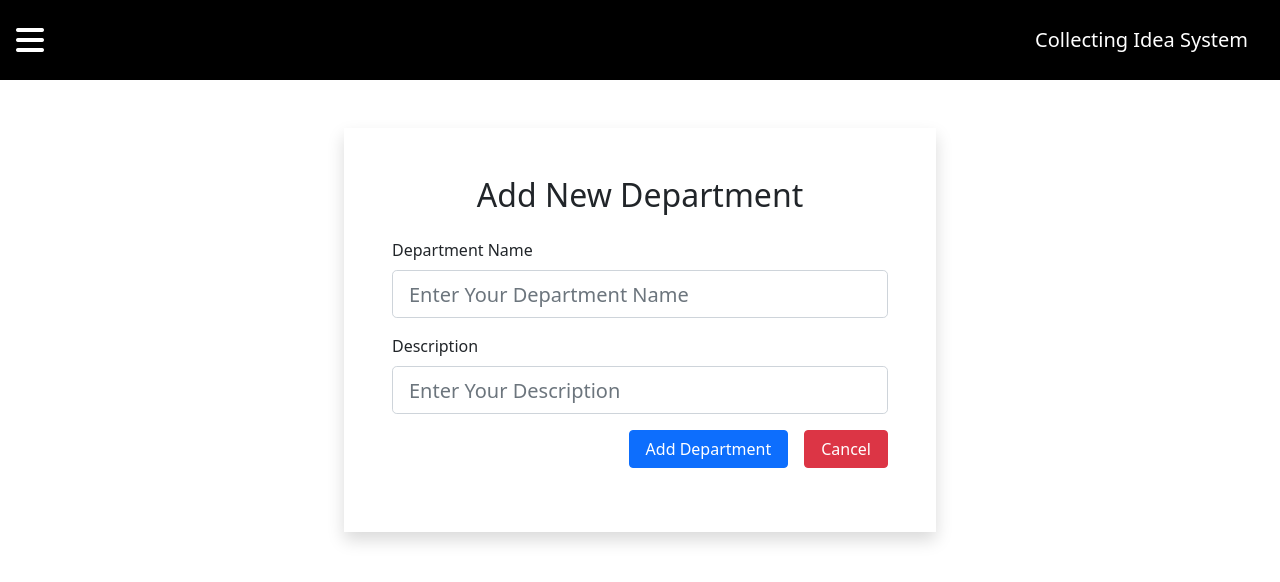
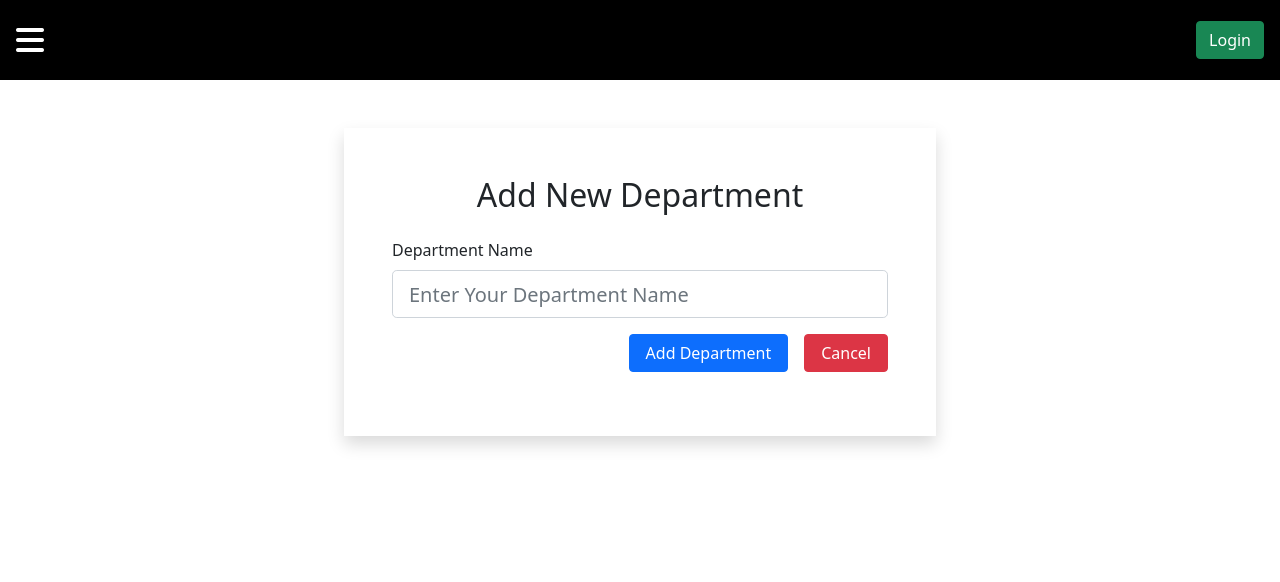
Before and after one commit to wrangzii/frontend-webproject, a React (Create React App) app: page /departments/add in a window 1280 px wide. Shown: the top 582 px of the page. Built offline with nearby package versions, Linux system fonts and the light colour scheme.

Commit message:
Change class to function component

```diff
--- a/src/App.js
+++ b/src/App.js
@@ -22,8 +22,7 @@ import ViewDepart from './components/departments/ViewDepart';
 import {
   BrowserRouter,
   Routes,
-  Route,
-  Navigate
+  Route
 } from "react-router-dom";
 
 function App() {
--- a/src/components/Navbar.js
+++ b/src/components/Navbar.js
@@ -1,10 +1,11 @@
-import React, { useState } from "react";
+import React from "react";
 import { Link } from "react-router-dom";
-import { FaBars } from "react-icons/fa";
 import { Sidebar } from "./Sidebar";
+import NavbarAction from "./NavbarAction";
 import './styles/Navbar.css';
 
-const Navbar = () => {
+const Navbar = (props) => {
+
     window.onload = () => {
         const sidebar = document.querySelector("ul.nav-menu");
         const sidebar_items = document.querySelectorAll("ul.nav-menu a");
@@ -24,8 +25,8 @@ const Navbar = () => {
         function closeSidebar() {
             sidebar.classList.remove("active")
         }
+    }
 
-    }
     return (
         <div className="navbar">
             <div className="wrapper">
@@ -44,8 +45,9 @@ const Navbar = () => {
                         )
                     })}
                 </ul>
+                <p>{props.loginName}</p>
             </div>
-            <Link to="/" className="navbar-brand text-white">Collecting Idea System</Link>
+            <NavbarAction />
         </div>
     )
 }
--- /dev/null
+++ b/src/components/NavbarAction.js
@@ -0,0 +1,23 @@
+import React from "react";
+import { Link } from "react-router-dom";
+import { Cookies } from "react-cookie";
+
+const NavbarAction = props => {
+    const cookies = new Cookies()
+    const token = cookies.get("token")
+    if (token) {
+        // const title = props.navActionProps.title
+        // const className = props.navActionProps.className
+        // const path = props.navActionProps.path
+
+        return (
+            <h4 className="text-light">{`Welcome ${props.loginName}!`}</h4>
+        );
+    } else {
+        return (
+            <Link to="/login" className="btn btn-success">Login</Link>
+        )
+    }
+}
+
+export default NavbarAction;
--- a/src/components/categories/AddCate.js
+++ b/src/components/categories/AddCate.js
@@ -1,5 +1,6 @@
 import React, { useState } from "react";
 import axios from "axios";
+import { Cookies } from "react-cookie";
 
 import { Link, useNavigate } from "react-router-dom";
 
--- a/src/components/departments/AddDepart.js
+++ b/src/components/departments/AddDepart.js
@@ -9,7 +9,7 @@ export default class AddDepart extends React.Component {
         super(props)
         this.state = {
             "departmentName": "",
-            "description": ""
+            // "description": ""
         }
     }
 
@@ -17,12 +17,12 @@ export default class AddDepart extends React.Component {
         this.setState({ [event.target.name]: event.target.value })
     }
 
-    AddDepart = () => {
+    addDepart = () => {
         const cookies = new Cookies();
 
         const raw = JSON.stringify({
             "departmentName": this.state.departmentName,
-            "description": this.state.description
+            // "description": this.state.description
         });
         const requestOptions = {
             method: 'POST',
@@ -39,6 +39,7 @@ export default class AddDepart extends React.Component {
                 if (response.ok) {
                     return response.json()
                 }
+                throw new Error('error')
             })
             .then(result => {
                 console.log(result.departmentName)
@@ -65,7 +66,7 @@ export default class AddDepart extends React.Component {
                             onChange={this.setParams}
                         />
                     </div>
-                    <div className="form-group">
+                    {/* <div className="form-group">
                         <label htmlFor="description">Description</label>
                         <input
                             type="text"
@@ -75,9 +76,9 @@ export default class AddDepart extends React.Component {
                             value={this.description}
                             onChange={this.setParams}
                         />
-                    </div>
+                    </div> */}
                     <div className="form-group text-right">
-                        <button className="btn btn-primary px-3 mr-3" onClick={this.AddDepart}>Add Department</button>
+                        <button className="btn btn-primary px-3 mr-3" onClick={this.addDepart}>Add Department</button>
                         <Link to="/department" className="btn btn-danger px-3">Cancel</Link>
                     </div>
                 </div>
--- a/src/components/form/ForgotPassword.js
+++ b/src/components/form/ForgotPassword.js
@@ -12,7 +12,6 @@ const Login = () => {
                     <input type="email" className="form-control" placeholder="Enter email" />
                 </div>
                 <Button value="Reset password" color="success" />
-                <Link to="/" className="btn btn-danger">Back to login</Link>
             </form>
         </div>
     );
--- a/src/components/form/Login.js
+++ b/src/components/form/Login.js
@@ -1,26 +1,20 @@
-import React from "react";
+import React, { useState } from "react";
 import { Link } from 'react-router-dom';
-import axios from "axios";
 import { Cookies } from "react-cookie";
-export default class Login extends React.Component {
-	constructor(props) {
-		super(props)
-		this.state = {
-			"username": "",
-			"password": ""
+
+const Login = () => {
+	const [Username, setUsername] = useState("");
+	const [Password, setPassword] = useState("");
+
+	const handleLogin = () => {
+		function redirectHome() {
+			window.location.replace("/")
 		}
-	}
-
-	setParams = event => {
-		this.setState({ [event.target.name]: event.target.value })
-	}
-
-	login = () => {
 		const myHeaders = new Headers();
 		myHeaders.append("Content-Type", "application/json");
 		const raw = JSON.stringify({
-			"username": this.state.username,
-			"password": this.state.password
+			"username": Username,
+			"password": Password
 		});
 		const requestOptions = {
 			method: 'POST',
@@ -40,32 +34,36 @@ export default class Login extends React.Component {
 			.then(result => {
 				const cookies = new Cookies();
 				cookies.set('token', result.token, { path: '/' });
+				redirectHome()
 			})
 			.catch(error => {
 				console.log('error', error)
 				alert("Wrong")
 			});
-	}
-
-	render() {
+	};
 	return (
 		<div className="authentication container">
 			<form className="d-flex flex-column mx-auto">
 				<h3><b>Login to your account</b></h3>
 				<div className="form-group mb-3">
 					<label htmlFor="username" className="mb-2">Username</label>
-						<input type="text" name="username" className="form-control" placeholder="Enter username" onChange={this.setParams} />
+					<input type="text" name="username" className="form-control" placeholder="Enter username" onChange={(e) => {
+						setUsername(e.target.value)
+					}} />
 				</div>
 				<div className="form-group mb-3">
 					<label htmlFor="password" className="mb-2">Password</label>
-						<input type="password" name="password" className="form-control" placeholder="Password" onChange={this.setParams} />
+					<input type="password" name="password" className="form-control" placeholder="Password" onChange={(e) => {
+						setPassword(e.target.value)
+					}} />
 				</div>
 				<div className="form-group mb-3 text-right">
 					<Link to="/forgot">Forgot password?</Link>
 				</div>
-					<button type="button" onClick={this.login} className="btn btn-success">Login</button>
+				<button type="button" onClick={handleLogin} className="btn btn-success">Login</button>
 			</form>
 		</div>
 	)
 }
-}
+
+export default Login;
--- a/src/components/users/AddUser.js
+++ b/src/components/users/AddUser.js
@@ -14,7 +14,9 @@ export default class AddUser extends React.Component {
             "dateOfBirth": "",
             "role": [],
             "password": "",
-            //"departmentId": "",
+            "department": {
+                "departmentId": ""
+            },
         }
     }
 
@@ -24,11 +26,10 @@ export default class AddUser extends React.Component {
 
     addUser = () => {
         const cookies = new Cookies();
-        // const myHeaders = new Headers();
-        // myHeaders.append("Content-Type", "application/json");
-        // myHeaders.append("Authorization", 'Bearer ' + cookies.get('token'));
-        // axios.defaults.headers.common['Authorization'] = 'Bearer' + cookies.get('token')
         const role = [this.state.role]
+        const department = { "departmentId": this.state.departmentId }
+        // department.add({ "departmentId": this.state.department })
+        console.log(department);
         const raw = JSON.stringify({
             "email": this.state.email,
             "username": this.state.username,
@@ -37,7 +38,7 @@ export default class AddUser extends React.Component {
             "dateOfBirth": this.state.dateOfBirth,
             "role": role,
             "password": this.state.password,
-            "departmentId": this.state.departmentId,
+            "department": department,
         });
         const requestOptions = {
             method: 'POST',
@@ -50,13 +51,13 @@ export default class AddUser extends React.Component {
         };
         fetch("http://localhost:8080/users/add", requestOptions)
             .then(response => {
-                console.log(response);
                 if (response.ok) {
                     return response.json()
                 }
+                throw Error(response.status)
             })
             .then(result => {
-                console.log(result.username)
+                // console.log(result.data.username)
                 // axios.defaults.headers.common['Authorization'] = 'Bearer' + cookies.get('token')
             })
             .catch(error => {
@@ -153,17 +154,16 @@ export default class AddUser extends React.Component {
                                 <option value="3">Staff</option>
                             </select>
                         </div>
-                        {/*<div className="form-group">*/}
-                        {/*    <label htmlFor="departmentId">Department No.</label>*/}
-                        {/*    <input*/}
-                        {/*        type="number"*/}
-                        {/*        className="form-control form-control-lg"*/}
-                        {/*        placeholder="Enter Your Department ID"*/}
-                        {/*        name="departmentId"*/}
-                        {/*        value={this.departmentId}*/}
-                        {/*        onChange={this.setParams}*/}
-                        {/*    />*/}
-                        {/*</div>*/}
+                        <div className="form-group">
+                            <label htmlFor="departmentId">Department No.</label>
+                            <input
+                                type="number"
+                                className="form-control form-control-lg"
+                                placeholder="Enter Your Department ID"
+                                name="departmentId"
+                                value={this.departmentId}
+                            />
+                        </div>
                         <div className="form-group text-right">
                             <button type="button" className="btn btn-primary px-3 mr-3" onClick={this.addUser}>Add User</button>
                             <Link to="/users" className="btn btn-danger px-3">Cancel</Link>
--- a/src/components/users/ListUser.js
+++ b/src/components/users/ListUser.js
@@ -4,7 +4,6 @@ import { Link } from "react-router-dom";
 import axios from "axios";
 
 const ListUser = () => {
-
     const [users, setUser] = useState([]);
 
     useEffect(() => {
```
Lines whose indentation alone changed are shown as unchanged.
